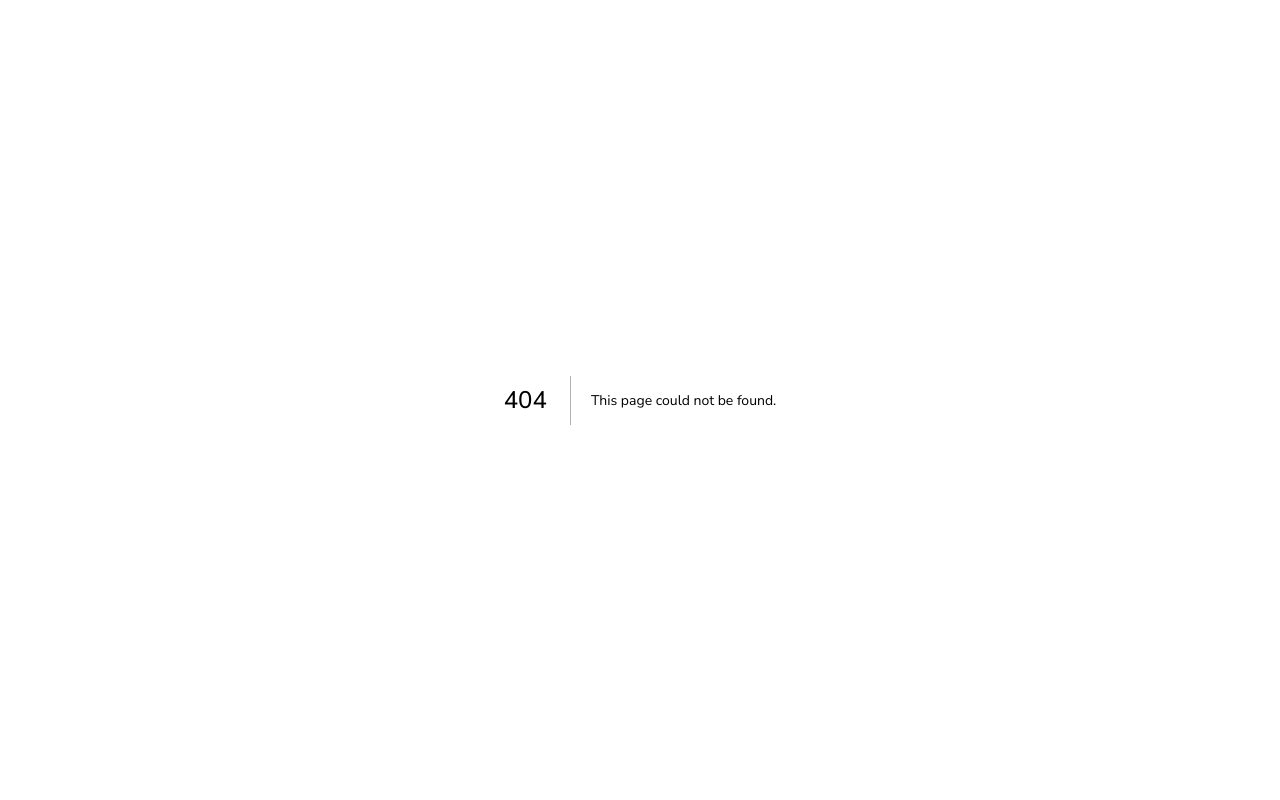
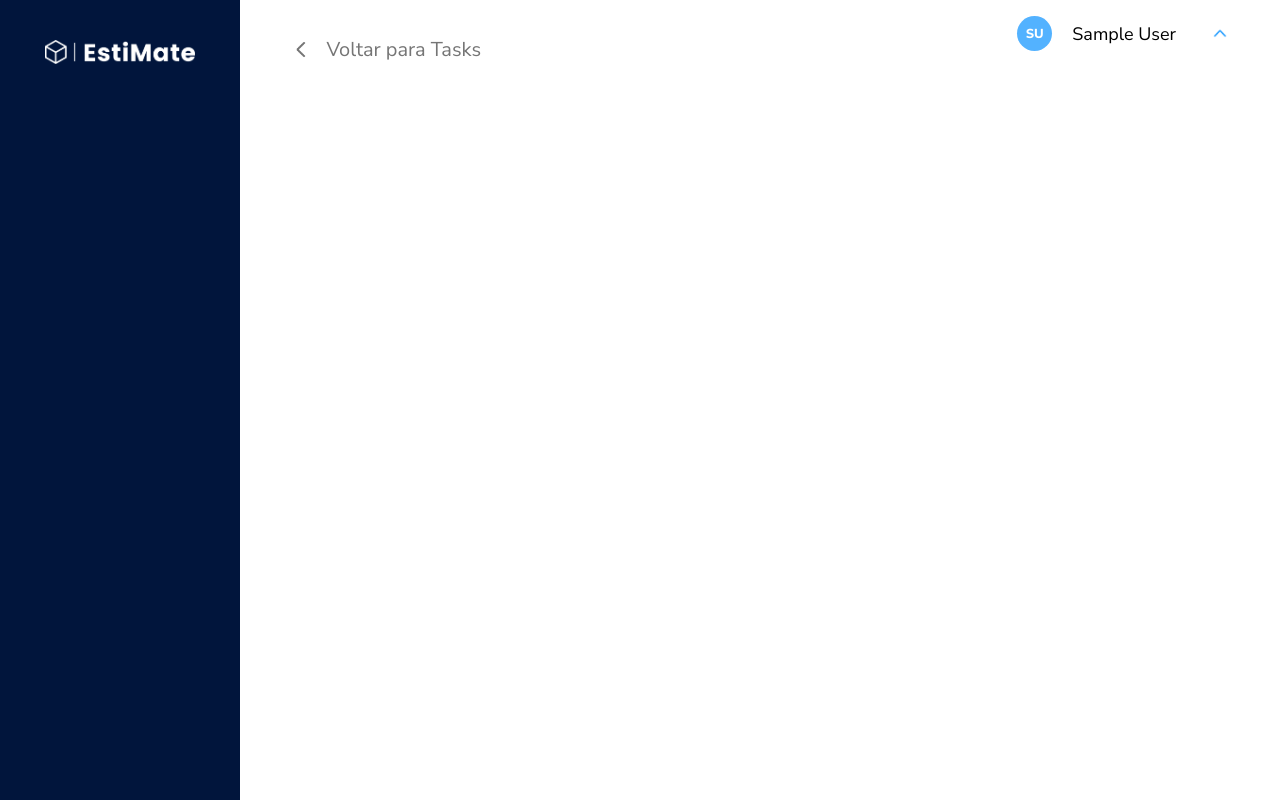
Before and after one commit to tms-5/estimate-projetao, a Next.js app: page /task/1 in a window 1280 px wide. Before the commit this address had no page. Built offline with nearby package versions, Linux system fonts and the light colour scheme; sample sign-in values are in the browser's storage.

Commit message:
Add new task page

```diff
--- /dev/null
+++ b/src/pages/task/[id].tsx
@@ -0,0 +1,7 @@
+"use client";
+import Layout from "@/layout/layout";
+import TaskByID from "@/lib/components/appComponents/task/Task";
+
+export default function TaskById() {
+  return <Layout childrenDev={<TaskByID/>} childrenCompany={<></>} />;
+}
```
